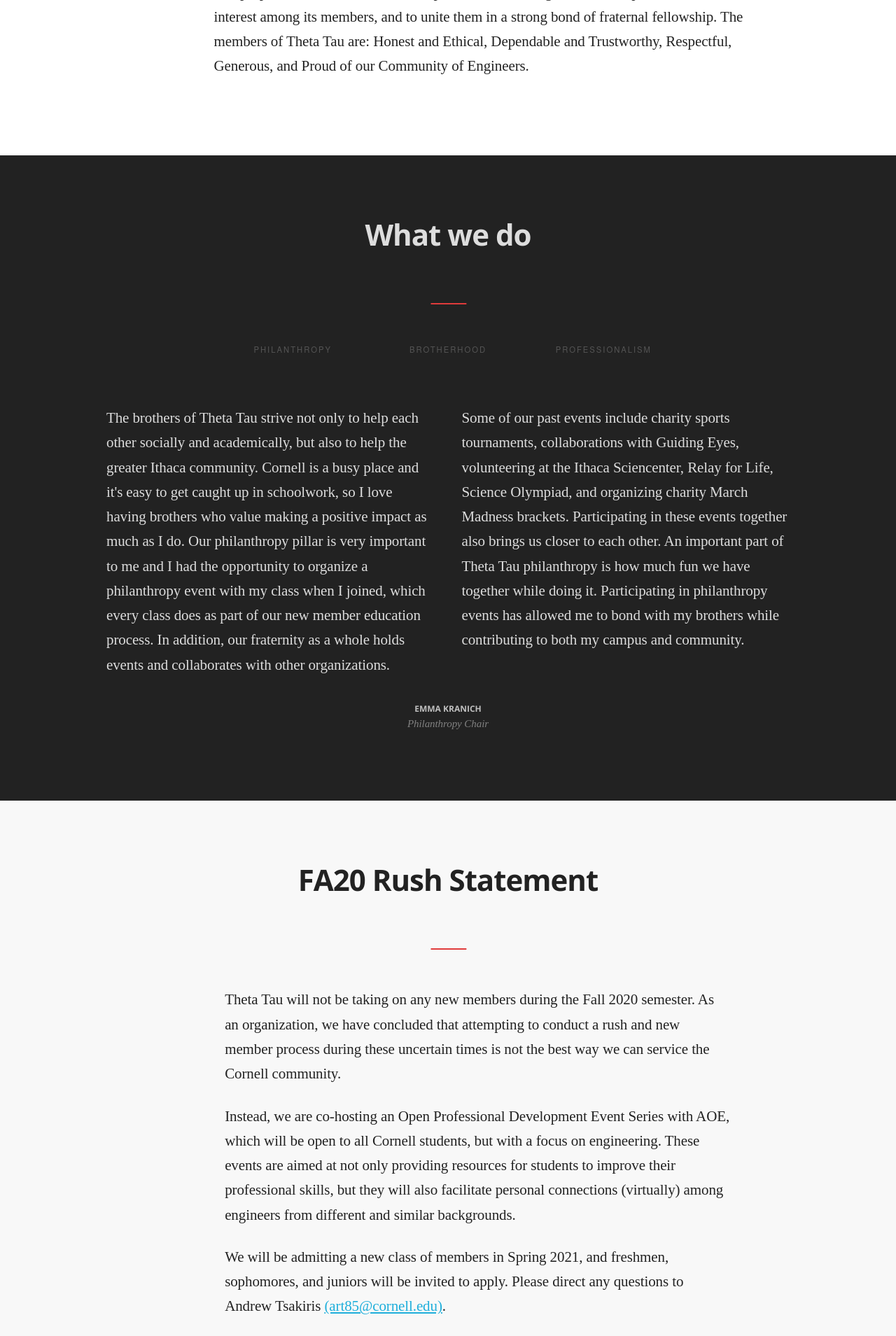
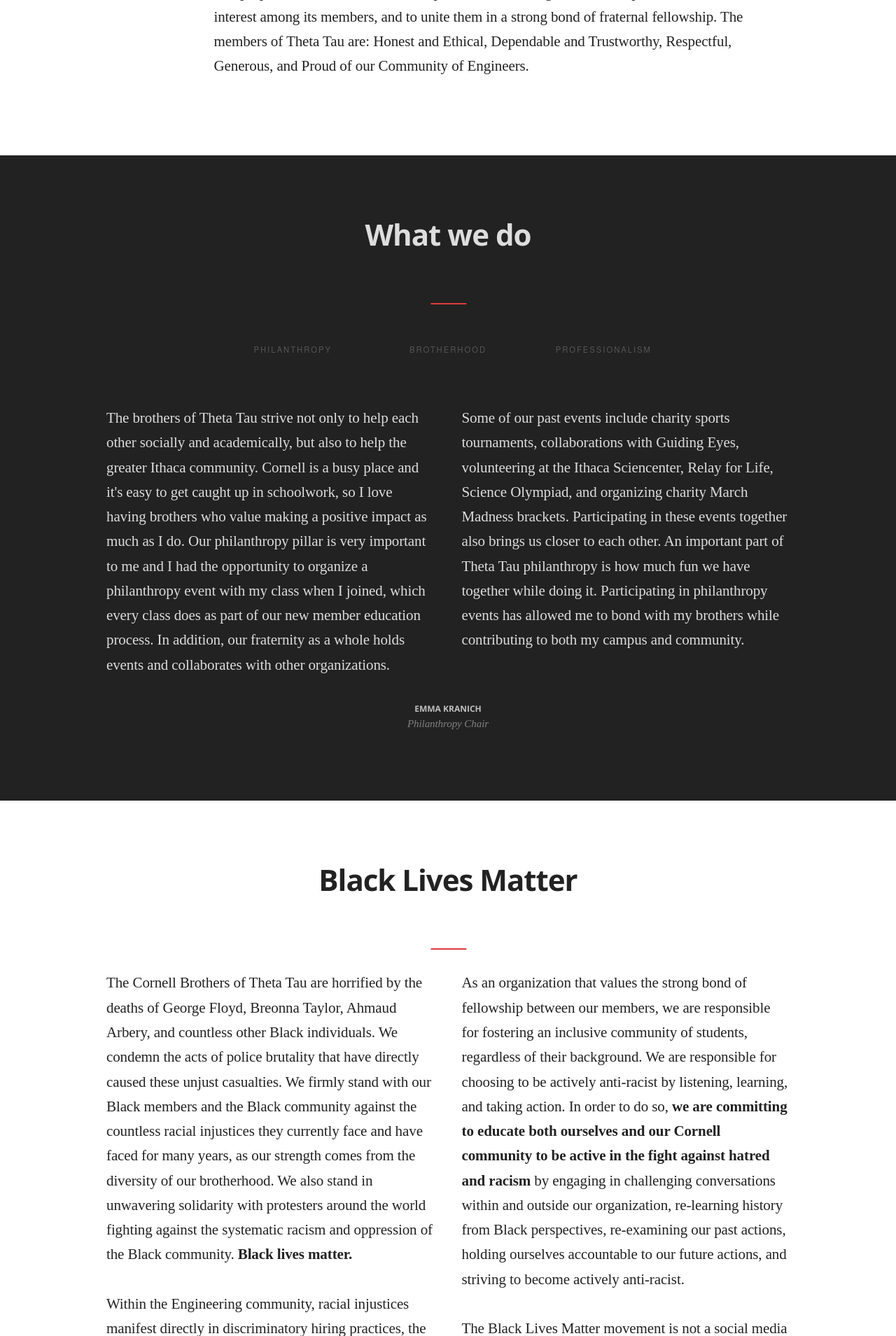
Before and after one commit to cornellWebmaster/ttFlask, a Flask app: template templates/index.html in a window 1280 px wide. Shown: the part 2011-3920 px from the top of the page at 70% size. Run offline with Flask 2, Linux system fonts and the light colour scheme; the template is opened without the code that fills it, so the values that code supplies are empty; some libraries are stand-ins or nearby versions; some web fonts are replaced.

Commit message:
Update index.html

```diff
--- a/templates/index.html
+++ b/templates/index.html
@@ -166,8 +166,8 @@
                         Cornell's most driven and hardworking engineers to join our organization.</p>
                     <!-- TODO: Replace rush chair names and emails. -->
                     <p class="lh2" style="font-size:1.6rem">If you have any questions or comments regarding any part of
-                        the application (or even for help!) don't hesitate to reach out to the recruitment chairs Sophia
-                        Oguri (tso24@cornell.edu) and Keethu Ramalingam (kr439@cornell.edu). Hope to see you at an
+                        the application (or even for help!) don't hesitate to reach out to the recruitment chairs Jonna
+                        Chen (jc2627@cornell.edu) and Isha Chirimar (idc26@cornell.edu). Hope to see you at an
                         information session!</p>
                     <p class="lh2" style="font-size:1.6rem">Like us on Facebook for quick updates: <a
                             href="http://facebook.com/cornellthetatau"
@@ -368,60 +368,6 @@
                 </div>
             </div>
         </div>
-
-        <!--=======================================================
-                             FA20 RUSH STATEMENT
-    ========================================================-->
-    <div id="fa20_rush_statement-us" class="bg-lightgrey-2" name="fa20_rush_statement">
-        <div class="container pt6 pb6 pl2 pr2">
-            <div class="row">
-                <h2 class="bold offblack center">FA20 Rush Statement</h2>
-            </div>
-            <div class="row mb2 mt4">
-                <div class="w-50 mx-auto">
-                    <svg xmlns="http://www.w3.org/2000/svg" xmlns:xlink="http://www.w3.org/1999/xlink"
-                        xmlns:sketch="http://www.bohemiancoding.com/sketch/ns" width="52px" height="2px"
-                        viewBox="0 0 52 2" version="1.1">
-                        <g id="Page-1" stroke="none" stroke-width="1" fill="none" fill-rule="evenodd"
-                            sketch:type="MSPage">
-                            <path d="M1.5,1 L50.3364601,1" id="Line" stroke="#E03B3B" stroke-width="2"
-                                stroke-linecap="square" sketch:type="MSShapeGroup" />
-                        </g>
-                    </svg>
-                </div>
-            </div>
-            <div class="row mx-auto">
-                <!-- Main description -->
-                <div class="two columns pb2 pt2"></div>
-                <div class="nine columns pt2 pb6">
-                    <div class="row">
-                        <p>
-                            Theta Tau will not be taking on any new members during the Fall 2020 semester.
-                            As an organization, we have concluded that attempting to conduct a rush and
-                            new member process during these uncertain times is not the best way we can
-                            service the Cornell community.
-                        </p>
-                        <p>
-                            Instead, we are co-hosting an Open Professional Development Event Series with AOE,
-                            which will be open to all Cornell students, but with a focus on engineering.
-                            These events are aimed at not only providing resources for students to improve their
-                            professional skills, but they will also facilitate personal connections (virtually)
-                            among engineers from different and similar backgrounds.
-                        </p>
-                        <p>
-                            We will be admitting a new class of members in Spring 2021, and freshmen, sophomores,
-                            and juniors will be invited to apply. Please direct any questions to Andrew Tsakiris
-                            <a href="mailto:art85@cornell.edu">(art85@cornell.edu)</a>.
-                        </p>
-                        <p>
-                            If you are interested in our Open Event Series, please like our Facebook page and
-                            follow our Instagram to stay updated!
-                        </p>
-                    </div>
-                </div>
-            </div>
-        </div>
-    </div>
 
         <!--=======================================================
                              BLM STATEMENT
```
